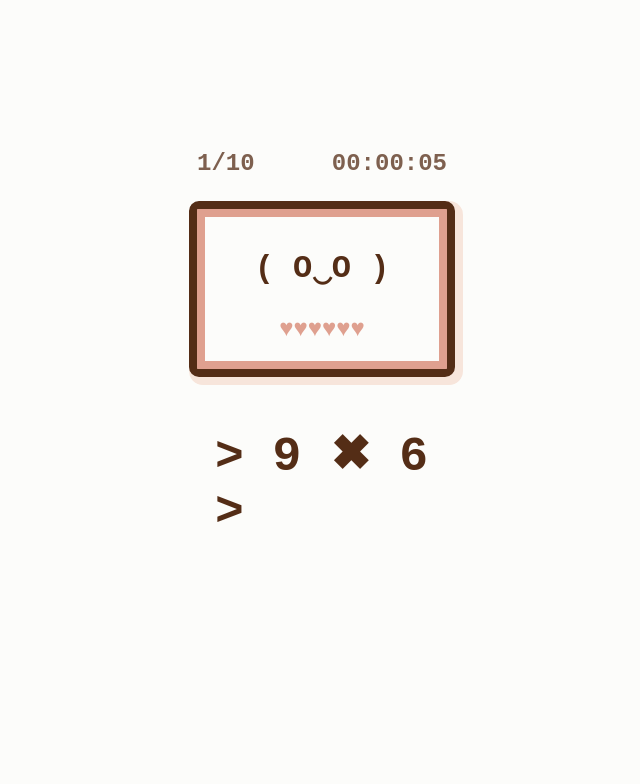
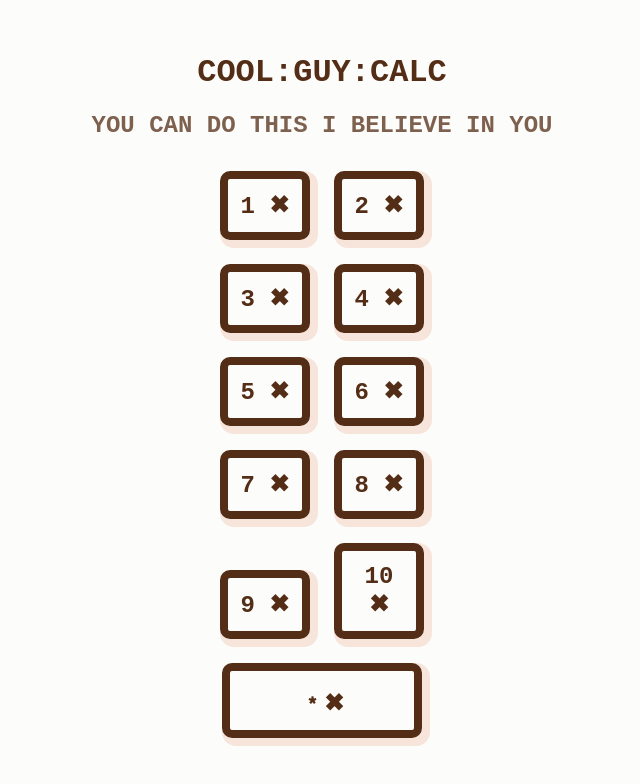
Before and after one commit to kouphax/cool-guy-calc, a React (Vite) app: page / in a window 1280 px wide. Shown: the part 106-890 px from the top of the page, without its empty margins (318-958 px from the left). Built offline with nearby package versions, Linux system fonts and the light colour scheme.

Commit message:
landing screen

```diff
--- a/src/App.js
+++ b/src/App.js
@@ -1,5 +1,5 @@
-import "./App.css"
 import {useEffect, useState} from "react";
+import {Link, useParams} from "react-router-dom";
 
 
 const GOOD_DONGERS = [
@@ -74,17 +74,6 @@ const random = (dongers) => {
     return dongers[Math.floor(Math.random() * dongers.length)]
 }
 
-const nextSum = () => {
-    const a = random([9])
-    const b = random([1, 2, 3, 4, 5, 6, 7, 8, 9, 10])
-    return {
-        a: `${a}`,
-        b: `${b}`,
-        op: '✖',
-        ans: `${a * b}`
-    }
-}
-
 function shuffle(a) {
     for (let i = a.length - 1; i > 0; i--) {
         const j = Math.floor(Math.random() * (i + 1));
@@ -111,7 +100,11 @@ function permute(seed1, seed2) {
 
 export function App() {
 
-    const [first, ...rest] = permute([9], [1, 2, 3, 4, 5, 6, 7, 8, 9, 10])
+    const { numbers } = useParams()
+
+    const as = numbers.split(",").map(n => parseInt(n, 10))
+
+    const [first, ...rest] = permute(as, [1, 2, 3, 4, 5, 6, 7, 8, 9, 10])
     const [sum, setSum] = useState(first)
     const [questions, setQuestions] = useState(rest)
     const [reaction, setReaction] = useState("( O‿O )")
@@ -198,9 +191,10 @@ export function App() {
             )
         }
         {
-            (dead || win) && (
+            (dead || win) && (<>
+                    <div className="restart"><Link to="/">ᐊ</Link></div>
                 <div className="restart" onClick={() => {
-                    const [first, ...rest] = permute([9], [1, 2, 3, 4, 5, 6, 7, 8, 9, 10])
+                    const [first, ...rest] = permute(as, [1, 2, 3, 4, 5, 6, 7, 8, 9, 10])
                     setSum(first)
                     setQuestions(rest)
                     setWin(false)
@@ -209,6 +203,7 @@ export function App() {
                     setReaction("( O‿O )")
                     setTimer(0);
                 }}>⟳</div>
+                </>
             )
         }
         {
--- a/src/Game.js
+++ b/src/Game.js
@@ -1,47 +1,37 @@
-
 import * as React from "react";
-import { Routes, Route, Link } from "react-router-dom";
+import {Link, Route, Routes} from "react-router-dom";
+import {App as Sums} from './App';
 
 function App() {
     return (
-        <div>
-            <header>
-                <h1>Welcome to React Router!</h1>
-            </header>
+        <div className="container">
             <Routes>
-                <Route path="/" element={<Home />} />
-                <Route path="about" element={<About />} />
+                <Route path="/" element={<LandingPage/>}/>
+                <Route path="/times/:numbers" element={<Sums/>}/>
             </Routes>
         </div>
     );
 }
 
-function Home() {
+function LandingPage() {
     return (
         <>
             <main>
-                <h2>Welcome to the homepage!</h2>
-                <p>You can do this, I believe in you.</p>
+                <h1>COOL:GUY:CALC</h1>
+                <h2 className="subheader">YOU CAN DO THIS I BELIEVE IN YOU</h2>
             </main>
-            <nav>
-                <Link to="/about">About</Link>
-            </nav>
-        </>
-    );
-}
-
-function About() {
-    return (
-        <>
-            <main>
-                <h2>Who are we?</h2>
-                <p>
-                    That feels like an existential question, don't you
-                    think?
-                </p>
-            </main>
-            <nav>
-                <Link to="/">Home</Link>
+            <nav className="times-button-container">
+                <Link to="/times/1"><div className="times-button">1 ✖</div></Link>
+                <Link to="/times/2"><div className="times-button">2 ✖</div></Link>
+                <Link to="/times/3"><div className="times-button">3 ✖</div></Link>
+                <Link to="/times/4"><div className="times-button">4 ✖</div></Link>
+                <Link to="/times/5"><div className="times-button">5 ✖</div></Link>
+                <Link to="/times/6"><div className="times-button">6 ✖</div></Link>
+                <Link to="/times/7"><div className="times-button">7 ✖</div></Link>
+                <Link to="/times/8"><div className="times-button">8 ✖</div></Link>
+                <Link to="/times/9"><div className="times-button">9 ✖</div></Link>
+                <Link to="/times/10"><div className="times-button">10 ✖</div></Link>
+                <Link to="/times/1,2,3,4,5,6,7,8,9,10"><div className="times-button times-button-wider">﹡✖</div></Link>
             </nav>
         </>
     );
--- a/src/App.css
+++ b/src/index.css
@@ -10,12 +10,41 @@ html, body {
     background-color: var(--bg-color);
     color: var(--border-color);
     height: 100%;
+    font-family: var(--font);
 }
-
 
 .container {
     text-align: center;
-    margin-top: 16em;
+    margin-top: 10em;
+}
+
+.times-button-container {
+    width: 250px;
+    margin: 0 auto;
+}
+.times-button {
+    display: inline-block;
+    font-size: 1.5em;
+    border: var(--border-color) solid 8px;
+    border-radius: 10px;
+    box-shadow: 4px 4px 0px 4px var(--shadow-color);
+    margin: 0.5em;
+    padding: 0.5em;
+    font-weight: bold;
+    width: 50px;
+}
+
+.times-button-wider {
+    width: 160px;
+}
+
+.times-button-container a {
+    color: var(--border-color);
+    text-decoration: none;
+}
+
+.subheader {
+    opacity: 0.75;
 }
 
 .cool-guy-calc {
@@ -89,11 +118,17 @@ html, body {
 }
 
 .restart {
-    margin: 1em auto 0;
+    margin: 0.75em 0.25em 0em 0.25em;
     font-family: var(--font);
     font-size: 3em;
     font-weight: bold;
     cursor: pointer;
+    display: inline-block;
+}
+
+.restart a {
+    text-decoration: none;
+    color: var(--border-color);
 }
 
 .restart-message {
--- a/src/index.js
+++ b/src/index.js
@@ -1,10 +1,11 @@
 import ReactDOM from "react-dom";
 import React from 'react';
 import {BrowserRouter} from "react-router-dom";
-import {App} from "./App";
+import Game from "./Game";
+import './index.css';
 
 ReactDOM.render(
     <BrowserRouter>
-        <App/>
+        <Game/>
     </BrowserRouter>,
     document.getElementById("app"));
```
